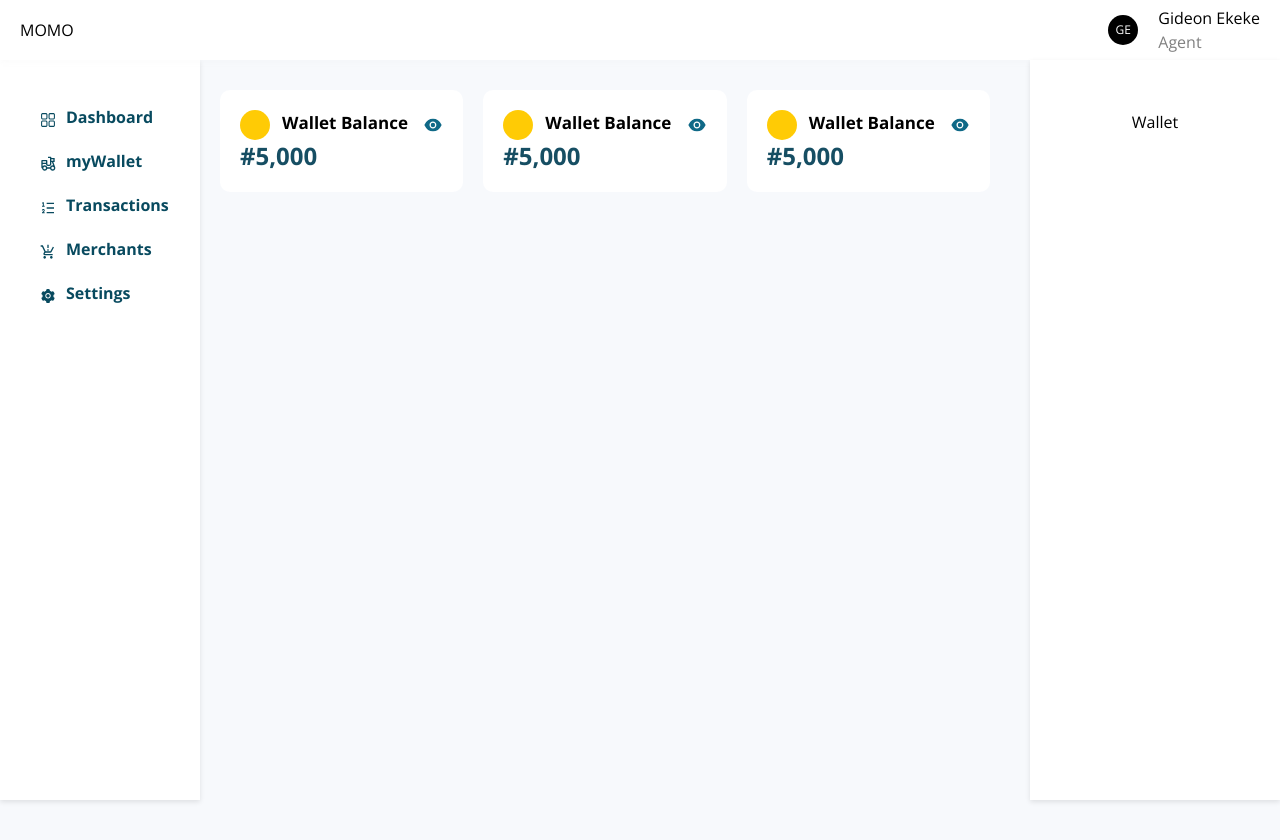
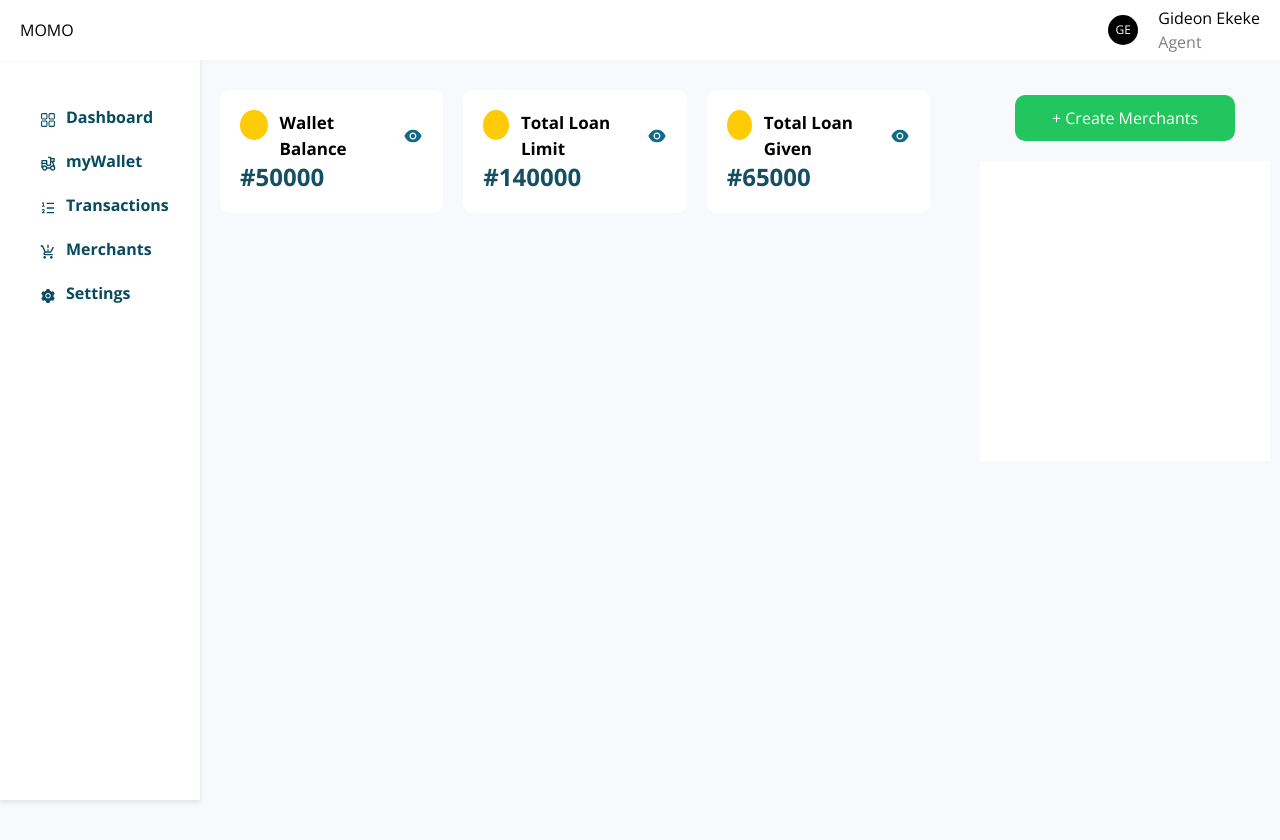
Before and after one commit to kode10x-org/MOMO-HACK-FRONTEND, a React (Vite) app: page /agent-dashboard in a window 1280 px wide. Shown: the top 840 px of the page. Built offline with nearby package versions, Linux system fonts and the light colour scheme.

Commit message:
creating the wallet side

```diff
--- a/src/components/Blocks/SecondBlock/WalletBar.tsx
+++ b/src/components/Blocks/SecondBlock/WalletBar.tsx
@@ -7,11 +7,12 @@ const SidebarContainer = styled.div`
 	top: 60px;
 	right: 0;
 	bottom: 0;
-	width: 250px;
+	width: 300px;
 	color: black;
-	box-shadow: 0 2px 5px rgba(0, 0, 0, 0.1);
 	z-index: 10;
-	background-color: white;
+	/* background-color: red; */
+	padding-right: 10px;
+
 
 	@media screen and (max-width: 768px) {
 		display: none;
@@ -29,14 +30,23 @@ const Wrapper = styled.div`
 `;
 
 const Cont = styled.div`
-	margin-top: 45px;
+	margin-top: 30px;
+	width: 100%;
 `;
 
 const WalletBar: React.FC = () => {
 	return (
 		<SidebarContainer>
 			<Wrapper>
-				<Cont>Wallet</Cont>
+				<Cont>
+					<div className='w-[220px] m-auto h-[46px] text-white justify-center bg-green-500 rounded-[10px] flex items-center mb-5'>
+						{" "}
+						+ Create Merchants
+					</div>
+					<div className="h-[300px] w-[100%] bg-white flex-1 ">
+
+					</div>
+				</Cont>
 			</Wrapper>
 		</SidebarContainer>
 	);
--- a/src/components/commons/DisplayCard.tsx
+++ b/src/components/commons/DisplayCard.tsx
@@ -1,14 +1,18 @@
 import React from "react";
 import { AiFillEye } from "react-icons/ai";
+interface Iprops{
+    title : string;
+    amount : number
+}
 
-const DisplayCard = () => {
+const DisplayCard:React.FC<Iprops> = ({amount, title}) => {
 	return (
 		<div className='w-[270px] p-[20px] flex-1 bg-white text-primary min-h-[100px]  rounded-[10px] '>
 			<div className='flex items-center justify-between'>
 				<div className="flex">
 					<div className='h-[30px] w-[30px] bg-secondary rounded-[50%] mr-3'></div>
 					<div className='font-bold text-[17px] text-black mr-2'>
-						Wallet Balance
+					{title}
 					</div>
 				</div>
 
@@ -17,7 +21,7 @@ const DisplayCard = () => {
 				</div>
 			</div>
 			<div className="text-cyan-900 text-2xl font-bold font-['Open Sans']">
-				#5,000
+				#{amount}
 			</div>
 		</div>
 	);
--- a/src/components/layouts/SecondLayout.tsx
+++ b/src/components/layouts/SecondLayout.tsx
@@ -18,7 +18,7 @@ const LayoutContainer = styled.div`
 const OutletContainer = styled.div`
 	padding-top: 30px;
 	padding-left: 20px;
-	max-width: calc(100vw - 490px);
+	max-width: calc(100vw - 550px);
 
 	@media screen and (max-width: 768px) {
 		max-width: 95%;
--- a/src/pages/Agent/AgentOverView.tsx
+++ b/src/pages/Agent/AgentOverView.tsx
@@ -2,13 +2,15 @@ import React from "react";
 import DisplayCard from "../../components/commons/DisplayCard";
 
 const AgentOverView = () => {
-	return <div>
-		<div className="flex gap-5 flex-wrap">
-			<DisplayCard  />
-			<DisplayCard  />
-			<DisplayCard  />
+	return (
+		<div>
+			<div className='flex gap-5 flex-wrap'>
+				<DisplayCard title='Wallet Balance' amount={50000} />
+				<DisplayCard title='Total Loan Limit' amount={140000} />
+				<DisplayCard title='Total Loan Given' amount = {65000} />
+			</div>
 		</div>
-	</div>;
+	);
 };
 
 export default AgentOverView;
```
